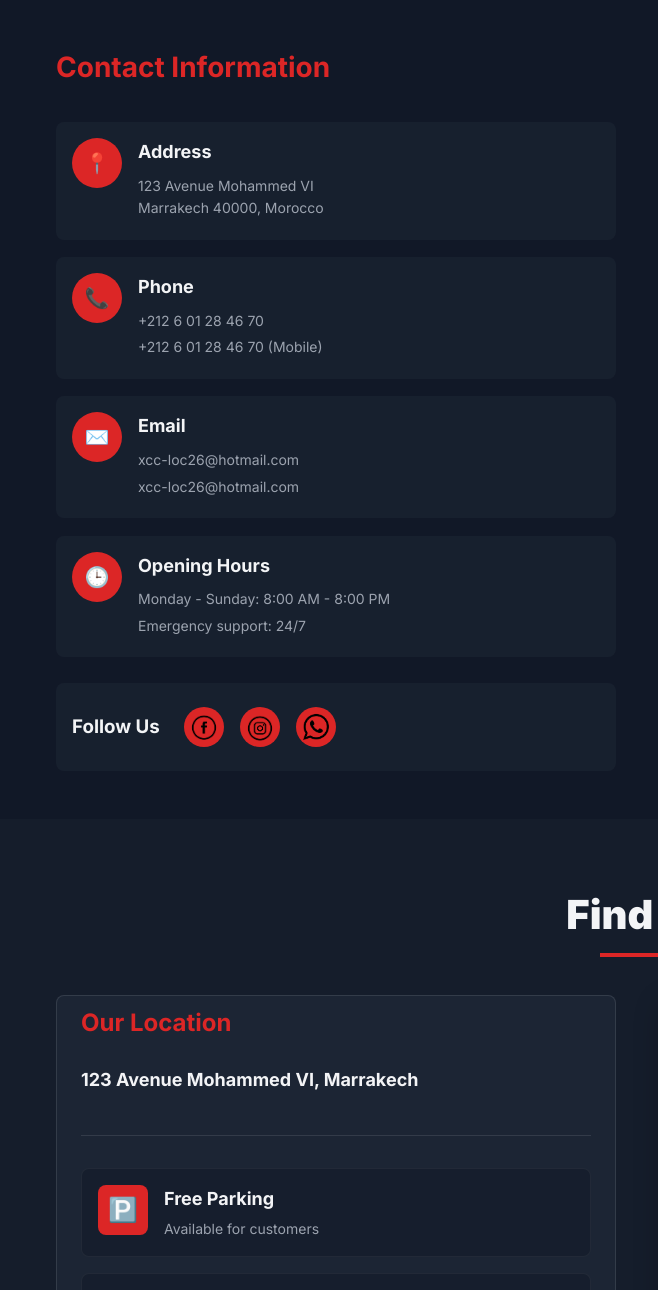
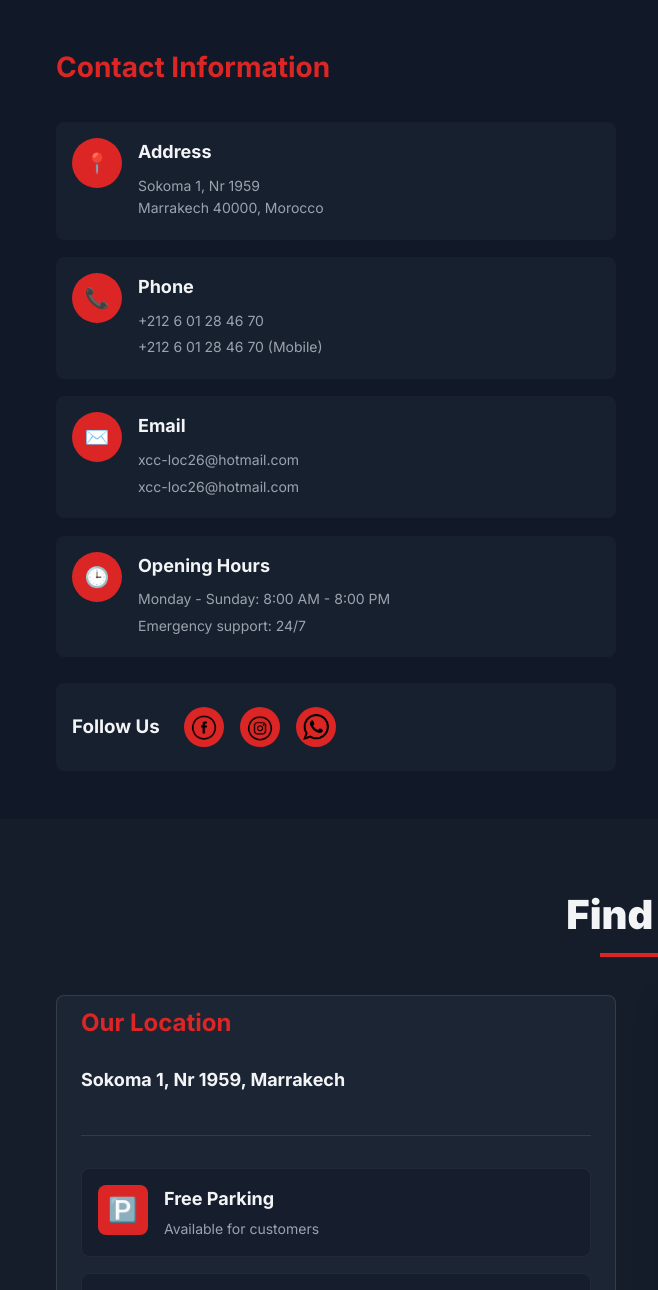
Before and after one commit to mohamdelmernissi/xccloc26, a plain HTML site: page contact.html in a window 1280 px wide. Shown: the part 373-1663 px from the top of the page, 0-658 px from the left. Drawn offline with nearby package versions, Linux system fonts and the light colour scheme.

Commit message:
Update contact.html

```diff
--- a/contact.html
+++ b/contact.html
@@ -51,7 +51,7 @@
                                 <div class="contact-icon">📍</div>
                                 <div class="contact-details">
                                     <h3>Address</h3>
-                                    <p>123 Avenue Mohammed VI<br>Marrakech 40000, Morocco</p>
+                                    <p>Sokoma 1, Nr 1959<br>Marrakech 40000, Morocco</p>
                                 </div>
                             </div>
                             <div class="contact-item">
@@ -187,7 +187,7 @@
                     <div class="location-info">
                         <h3>Our Location</h3>
                         <div class="address">
-                            <p><strong>123 Avenue Mohammed VI, Marrakech</strong></p>
+                            <p><strong>Sokoma 1, Nr 1959, Marrakech</strong></p>
                             <!-- <p>Easy to find in the city center, near the main square</p> -->
                         </div>
 
```
